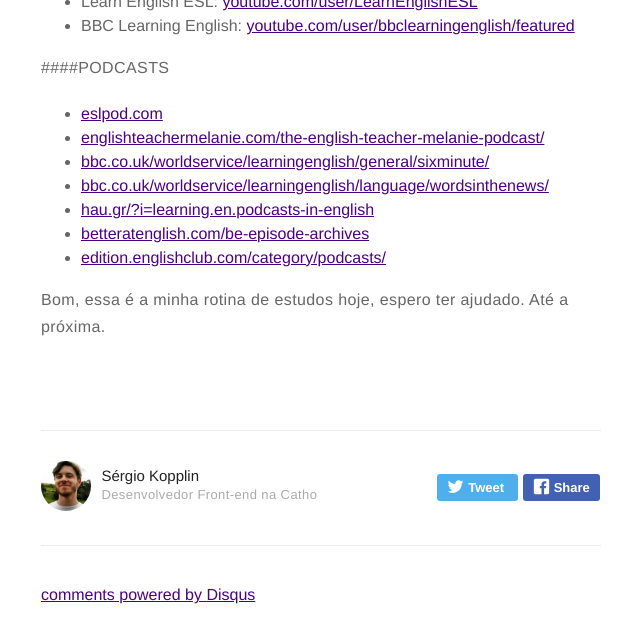
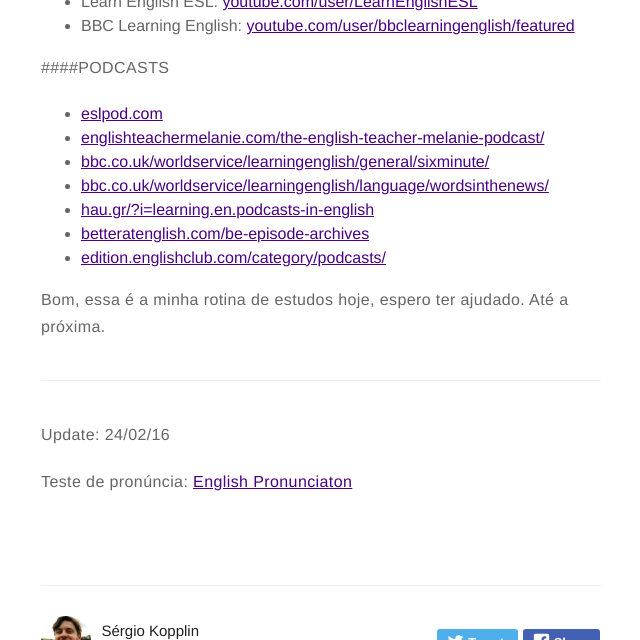
Before and after one commit to maria-oszlop/projekt, a Jekyll site: the page built from _posts/2015-09-15-aprendendo-ingles.markdown, in a window 1280 px wide and 900 px high, scrolled down 2258 px, cut to the strip 0-640 px from the top of the window. Shown: the whole strip, without its empty margins (319-959 px from the left). Built offline with Jekyll 4.4.1, drawn with Linux system fonts in a browser that asks for light colours; comment, search, counter and statistics services are not loaded.

Commit message:
Update 2015-09-15-aprendendo-ingles.markdown

```diff
--- a/_posts/2015-09-15-aprendendo-ingles.markdown
+++ b/_posts/2015-09-15-aprendendo-ingles.markdown
@@ -57,5 +57,10 @@
 * [betteratenglish.com/be-episode-archives](http://www.betteratenglish.com/be-episode-archives)
 * [edition.englishclub.com/category/podcasts/](https://edition.englishclub.com/category/podcasts/)
 
+Bom, essa é a minha rotina de estudos hoje, espero ter ajudado. Até a próxima.
 
-Bom, essa é a minha rotina de estudos hoje, espero ter ajudado. Até a próxima.
+---
+
+Update: 24/02/16
+
+Teste de pronúncia: [English Pronunciaton](http://www.thepoke.co.uk/2011/12/23/english-pronunciation/)
```
